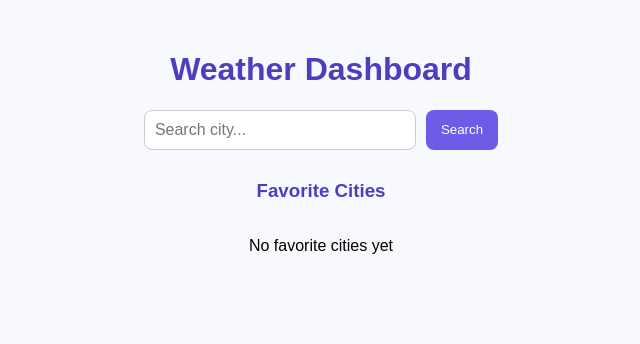
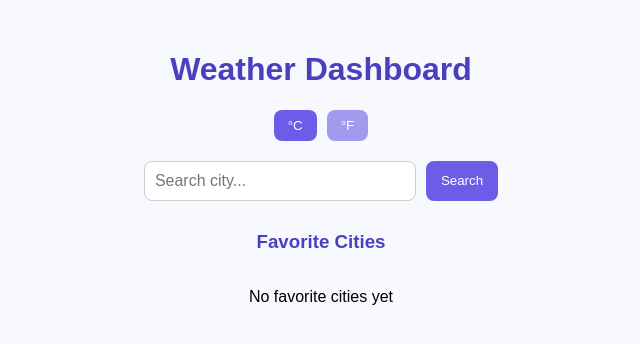
Before and after one commit to Souvik0901/Weather-App, a React (Create React App) app: page / in a window 1280 px wide. Shown: the top 344 px of the page, without its empty margins (319-959 px from the left). Built offline with nearby package versions, Linux system fonts and the light colour scheme.

Commit message:
Assesment Completed

```diff
--- a/src/components/CityCard.jsx
+++ b/src/components/CityCard.jsx
@@ -26,16 +26,14 @@ function CityCard({ city, onClick }) {
 
   const toggleFavorite = (e) => {
 
-    e.stopPropagation(); // prevent card click
+    e.stopPropagation();
 
     if(isFavorite) {
-
       dispatch(
         removeFavorite(city.name)
       );
 
     } else {
-
       dispatch(
         addFavorite(city)
       );
--- a/src/components/UnitToggle.jsx
+++ b/src/components/UnitToggle.jsx
@@ -1,10 +1,12 @@
 import { useDispatch, useSelector } from "react-redux";
 
-import { setUnit } from "../redux/weatherSlice";
+import { setUnit }
+from "../redux/weatherSlice";
 
 function UnitToggle() {
 
   const dispatch = useDispatch();
+
   const unit =
     useSelector(
       state => state.weather.unit
@@ -14,11 +16,29 @@ function UnitToggle() {
 
     <div className="unit-toggle">
 
-      <button onClick={() => dispatch(setUnit("C"))}>
+      <button
+        onClick={() =>
+          dispatch(setUnit("C"))
+        }
+
+        style={{
+          opacity:
+            unit === "C" ? 1 : 0.6
+        }}
+      >
         °C
       </button>
 
-      <button onClick={() => dispatch(setUnit("F"))}>
+      <button
+        onClick={() =>
+          dispatch(setUnit("F"))
+        }
+
+        style={{
+          opacity:
+            unit === "F" ? 1 : 0.6
+        }}
+      >
         °F
       </button>
 
--- a/src/pages/Dashboard.jsx
+++ b/src/pages/Dashboard.jsx
@@ -4,7 +4,7 @@ import { useSelector } from "react-redux";
 import CityCard from "../components/CityCard";
 import SearchBar from "../components/SearchBar";
 import Details from "./Details";
-
+import UnitToggle from "../components/UnitToggle";
 import { fetchWeather } from "../services/weatherApi";
 
 function Dashboard() {
@@ -14,31 +14,21 @@ function Dashboard() {
       state => state.weather.favorites
     );
 
-  const [searchResult, setSearchResult] =
-    useState(null);
-
-  const [selectedCity, setSelectedCity] =
-    useState(null);
+  const [searchResult, setSearchResult] = useState(null);
+  const [selectedCity, setSelectedCity] = useState(null);
 
   const handleSearch = async (cityName) => {
-
-    const data =
-      await fetchWeather(cityName);
+    const data = await fetchWeather(cityName);
 
     const formatted = {
-
       name: data.location.name,
       temp: data.current.temp_c,
-      condition:
-        data.current.condition.text,
-
+      condition: data.current.condition.text,
       humidity: data.current.humidity,
       wind: data.current.wind_kph
-
     };
 
     setSearchResult(formatted);
-
   };
 
   if(selectedCity) {
@@ -46,11 +36,8 @@ function Dashboard() {
     return (
 
       <Details
-
         city={selectedCity}
-
         onBack={() => setSelectedCity(null)}
-
       />
 
     );
@@ -61,15 +48,10 @@ function Dashboard() {
 
     <div className="container">
 
-      <h1>
-        Weather Dashboard
-      </h1>
+      <h1>Weather Dashboard</h1>
+      <UnitToggle />
 
-      <SearchBar
-        onSearch={handleSearch}
-      />
-
-      {/* search result */}
+      <SearchBar onSearch={handleSearch}/>
 
       {searchResult && (
 
@@ -82,31 +64,22 @@ function Dashboard() {
           <div className="card-container">
 
             <CityCard
-
               city={searchResult}
-
               onClick={setSelectedCity}
-
             />
-
           </div>
 
         </div>
 
       )}
 
-      {/* favorites */}
 
-      <h3 className="section-title">
 
-        Favorite Cities
-
-      </h3>
+      <h3 className="section-title">Favorite Cities</h3>
 
       <div className="card-container">
 
         {favorites.length === 0 && (
-
           <p>
             No favorite cities yet
           </p>
@@ -114,21 +87,14 @@ function Dashboard() {
         )}
 
         {favorites.map(
-
           (city, index) => (
 
             <CityCard
-
               key={index}
-
               city={city}
-
               onClick={setSelectedCity}
-
             />
-
           )
-
         )}
 
       </div>
--- a/src/pages/Details.jsx
+++ b/src/pages/Details.jsx
@@ -1,34 +1,23 @@
 import { useEffect, useState } from "react";
-
 import { useSelector } from "react-redux";
-
-import { fetchForecast }
-from "../services/weatherApi";
-
-import WeatherChart
-from "../components/WeatherChart";
+import { fetchForecast }from "../services/weatherApi";
+import WeatherChart from "../components/WeatherChart";
+import UnitToggle from "../components/UnitToggle";
 
 function Details({ city, onBack }) {
 
-  const unit =
-    useSelector(
+  const unit = useSelector(
       state => state.weather.unit
     );
 
-  const [forecast, setForecast] =
-    useState(null);
+  const [forecast, setForecast] = useState(null);
 
   useEffect(() => {
-
     loadForecast();
-
   }, []);
 
   const loadForecast = async () => {
-
-    const data =
-      await fetchForecast(city.name);
-
+    const data = await fetchForecast(city.name);
     setForecast(data);
 
   };
@@ -36,30 +25,20 @@ function Details({ city, onBack }) {
   if(!forecast)
 
     return (
-
       <div className="container">
-
         <p>Loading forecast...</p>
-
       </div>
 
     );
 
-  const dailyData =
-    forecast.forecast.forecastday;
-
-  const hourlyData =
-    forecast.forecast.forecastday[0].hour;
+  const dailyData = forecast.forecast.forecastday;
+  const hourlyData = forecast.forecast.forecastday[0].hour;
 
   // unit conversion
 
   const currentTemp =
 
-    unit === "C"
-
-    ? forecast.current.temp_c
-
-    : (forecast.current.temp_c * 9/5) + 32;
+    unit === "C" ? forecast.current.temp_c : (forecast.current.temp_c * 9/5) + 32;
 
   return (
 
@@ -68,39 +47,29 @@ function Details({ city, onBack }) {
       <div className="details-page">
 
         <button
-
           className="back-btn"
-
           onClick={onBack}
-
         >
 
           ← Back
 
         </button>
+        <h2 className="page-title">
+          {city.name} Weather Details
+        </h2>
 
-        <h2 className="page-title">
-
-          {city.name} Weather Details
-
-        </h2>
+        <UnitToggle />
 
         <div className="weather-card">
 
           <div className="temp">
-
             {currentTemp.toFixed(1)}°{unit}
-
           </div>
 
           <div className="condition">
 
             {
-
-              forecast.current
-
-              .condition.text
-
+              forecast.current.condition.text
             }
 
           </div>
@@ -110,11 +79,7 @@ function Details({ city, onBack }) {
             Humidity:
 
             {
-
-              forecast.current
-
-              .humidity
-
+              forecast.current.humidity
             }%
 
           </div>
@@ -122,13 +87,8 @@ function Details({ city, onBack }) {
           <div className="details">
 
             Wind:
-
             {
-
-              forecast.current
-
-              .wind_kph
-
+              forecast.current.wind_kph
             } km/h
 
           </div>
@@ -136,13 +96,8 @@ function Details({ city, onBack }) {
           <div className="details">
 
             UV Index:
-
             {
-
-              forecast.current
-
-              .uv
-
+              forecast.current.uv
             }
 
           </div>
@@ -158,29 +113,21 @@ function Details({ city, onBack }) {
         <div className="chart-box">
 
           <WeatherChart
-
             type="daily"
-
             data={dailyData}
-
           />
 
         </div>
 
         <h3 className="section-title">
-
           Hourly Forecast
-
         </h3>
 
         <div className="chart-box">
 
           <WeatherChart
-
             type="hourly"
-
             data={hourlyData}
-
           />
 
         </div>
```
Also changed, not shown: src/Styles.css (+0 -139 lines), src/components/WeatherChart.jsx (+4 -29 lines).
